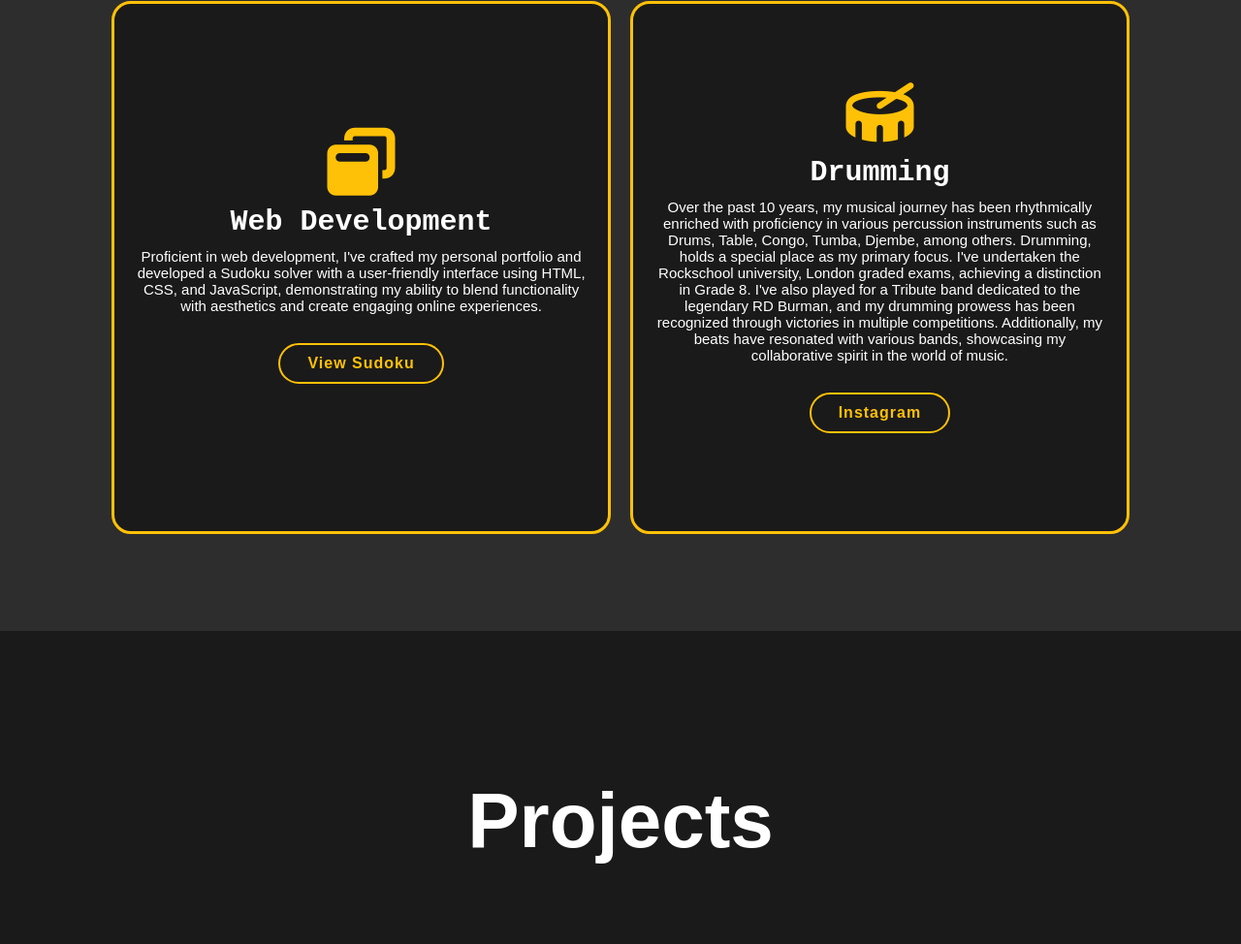
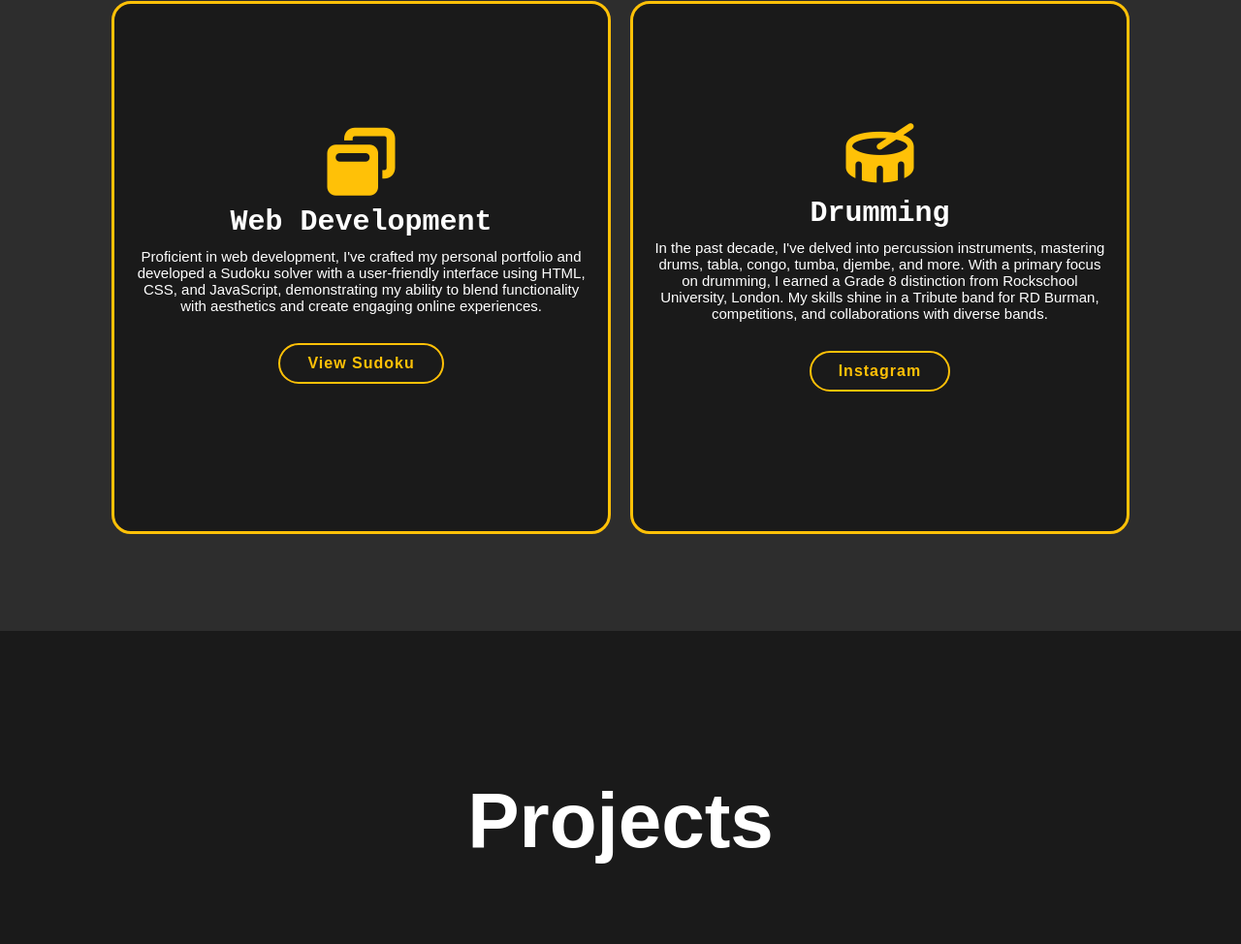
Before and after one commit to pranav4904/Portfolio, a plain HTML site: page index.html in a window 1280 px wide. Shown: the part 1691-2665 px from the top of the page at 97% size. Drawn offline with Linux system fonts and the light colour scheme; a script that the page names is missing; a web font is replaced by a local one.

Commit message:
Update index.html

```diff
--- a/index.html
+++ b/index.html
@@ -80,7 +80,7 @@
             <div class="skills_box">
                 <i class="fa-solid fa-drum"></i>
                 <h3>Drumming</h3>
-                <p>Over the past 10 years, my musical journey has been rhythmically enriched with proficiency in various percussion instruments such as Drums, Table, Congo, Tumba, Djembe, among others. Drumming, holds a special place as my primary focus. I've undertaken the Rockschool university, London graded exams, achieving a distinction in Grade 8. I've also played for a Tribute band dedicated to the legendary RD Burman, and my drumming prowess has been recognized through victories in multiple competitions. Additionally, my beats have resonated with various bands, showcasing my collaborative spirit in the world of music.</p>
+                <p>In the past decade, I've delved into percussion instruments, mastering drums, tabla, congo, tumba, djembe, and more. With a primary focus on drumming, I earned a Grade 8 distinction from Rockschool University, London. My skills shine in a Tribute band for RD Burman, competitions, and collaborations with diverse bands.</p>
                 <a href="https://www.instagram.com/a_lunatic_drummer/" class="btn" target="_blank">Instagram</a>
             </div>
         </div>
```
